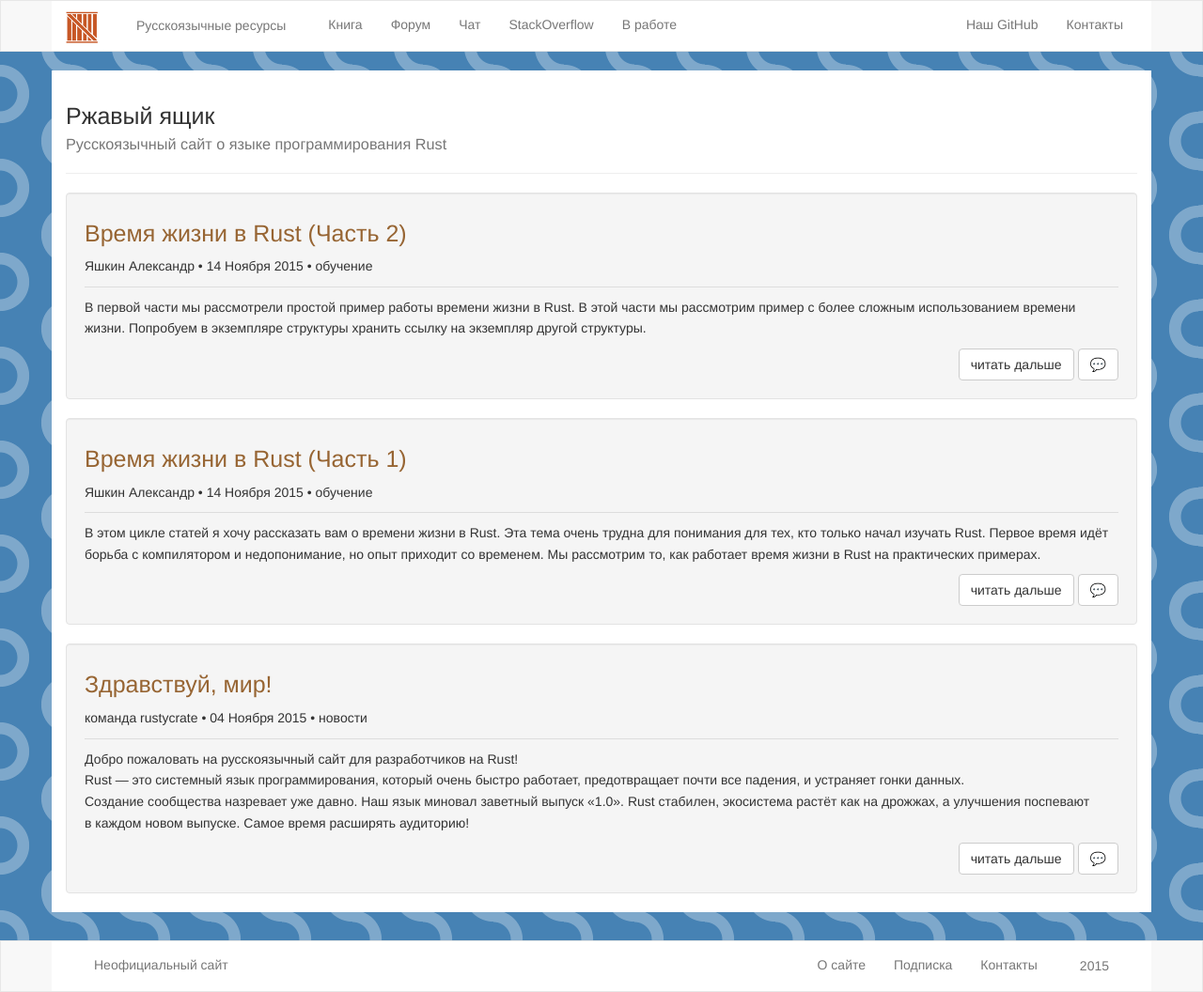
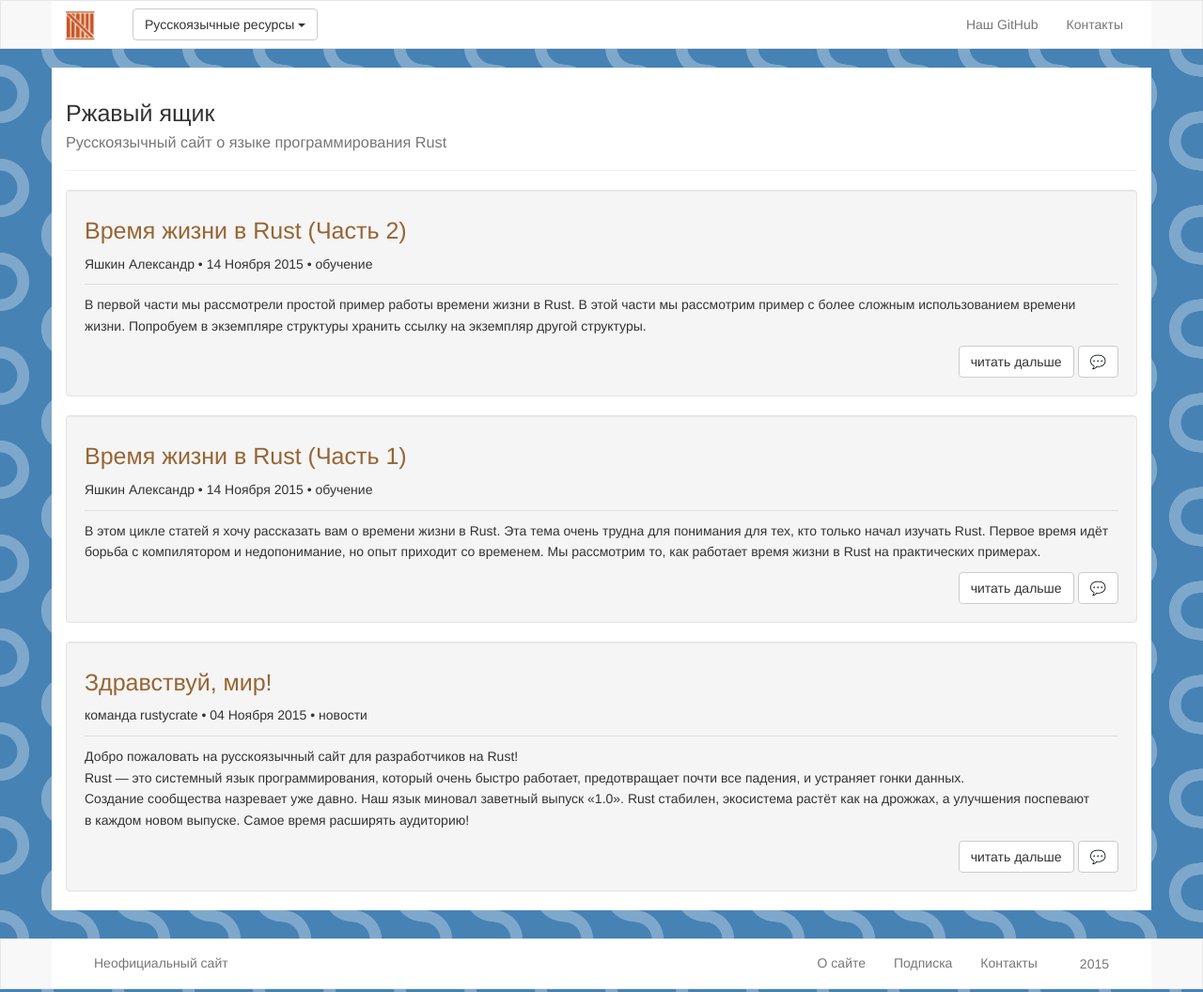
Before and after one commit to rust-lang-ru/rustycrate.ru, a Jekyll site: the page built from index.html, in a window 1280 px wide. Shown: the whole page at 94% size. Built offline with Jekyll 4.4.1, drawn with Linux system fonts in a browser that asks for light colours; nearby versions of some CDN libraries; Markdown is read by kramdown in place of the engine named in the settings; comment, search, counter and statistics services are not loaded.

Commit message:
Перемещаем часть меню в выпадающий список

```diff
--- a/_includes/header.html
+++ b/_includes/header.html
@@ -13,13 +13,22 @@
         </div>
         <div class="navbar-collapse collapse" id="main-menu">
             <ul class="nav navbar-nav navbar-left">
-        <li><p class="navbar-text">Русскоязычные ресурсы</p></li>
+                <li>
+                    <div class="dropdown navbar-text">
+                        <button class="btn btn-default dropdown-toggle" type="button" id="dropdownMenuResources" data-toggle="dropdown" aria-haspopup="true" aria-expanded="true">
+                            Русскоязычные ресурсы
+                            <span class="caret"></span>
+                        </button>
+                        <ul class="dropdown-menu">
                             <li><a href="http://kgv.github.io/rust_book_ru/" target="blank">Книга</a></li>
                             <li><a href="http://forum.rustycrate.ru/" target="blank">Форум</a></li>
                             <li><a href="https://gitter.im/ruRust/general" target="blank">Чат</a></li>
                             <li><a href="http://ru.stackoverflow.com/questions/tagged/rust" target="blank">StackOverflow</a></li>
                             <li role="separator" class="divider"></li>
                             <li><a href="/in-progress.html">В работе</a></li>
+                        </ul>
+                    </div>
+                </li>
             </ul>
             <ul class="nav navbar-nav navbar-right">
                 <li><a href="https://github.com/ruRust" target="blank">Наш GitHub</a></li>
--- a/_sass/style.scss
+++ b/_sass/style.scss
@@ -14,7 +14,7 @@
   }
 
   .brand-icon {
-    height: 48px;
+    height: 44px;
   }
 
   &.navbar-bottom {
@@ -66,3 +66,10 @@
 .container#content {
     padding-top: 15px;
 }
+
+.nav li div.dropdown {
+    margin-top: 0px;
+    margin-bottom: 0px;
+    padding-top: 8px;
+    padding-bottom: 8px;
+}
```
Lines whose indentation alone changed are shown as unchanged.
